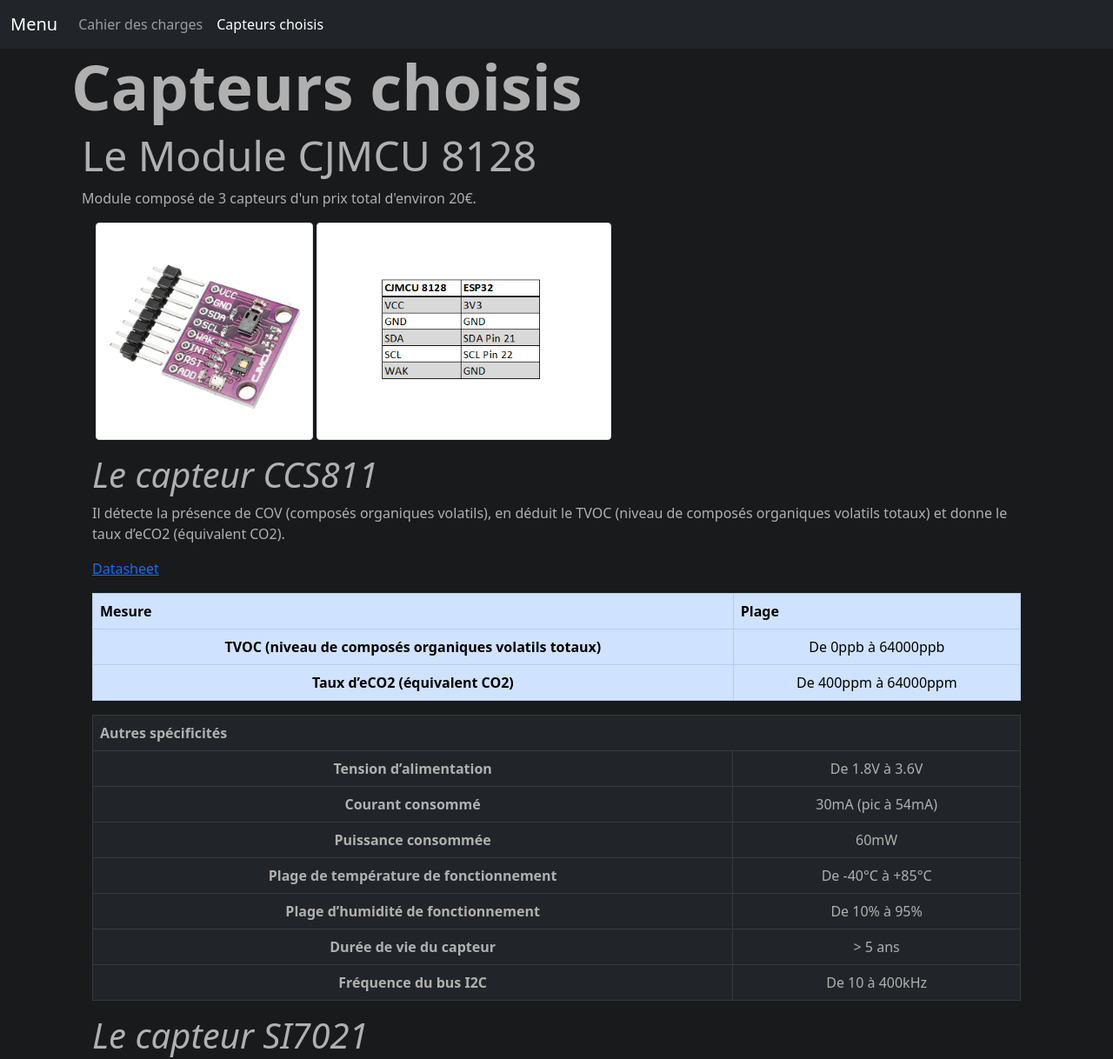
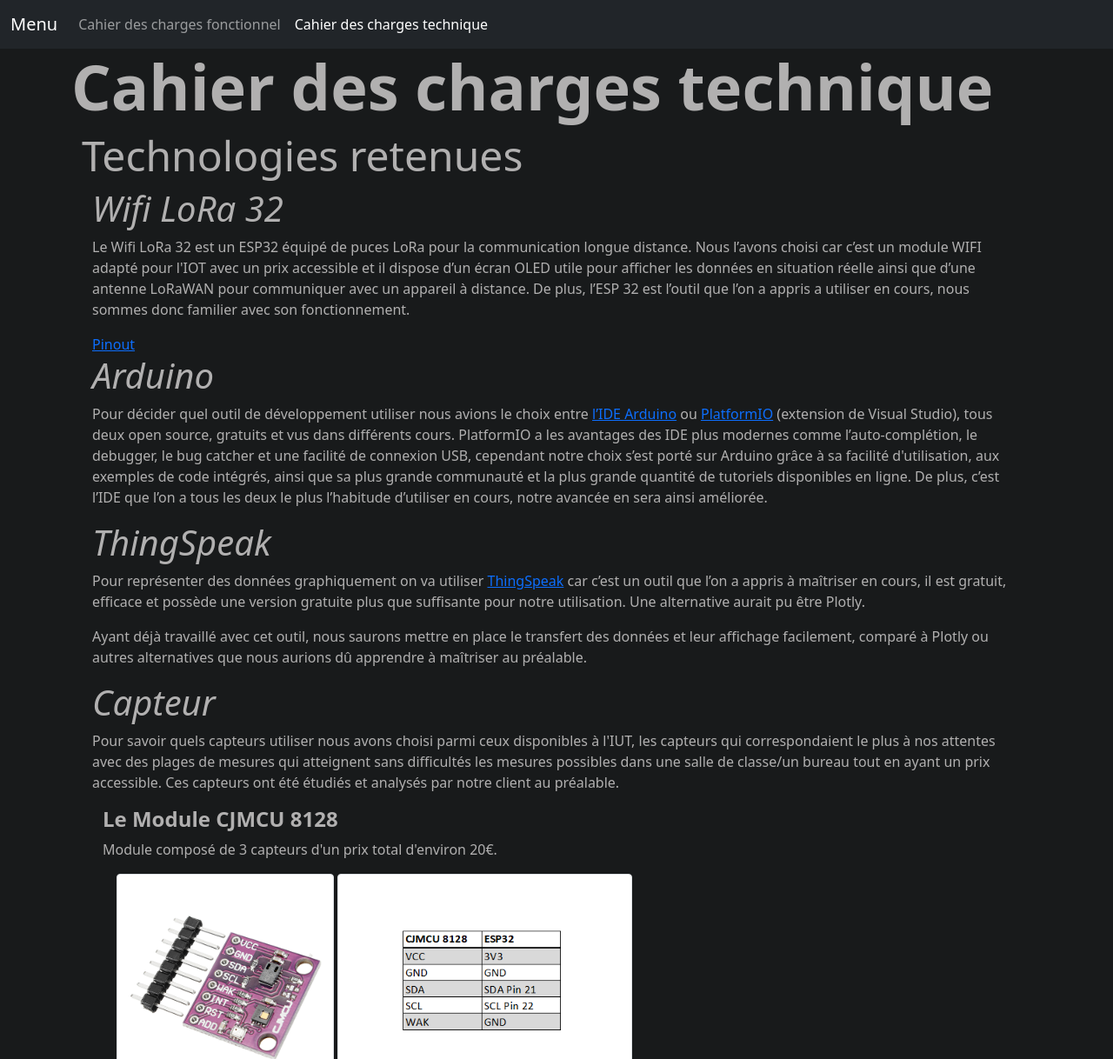
Before and after one commit to schaegis5u/schaegis5u.github.io, a plain HTML site: page capteurs.html in a window 1280 px wide. Shown: the top 1218 px of the page at 87% size. Drawn offline with nearby package versions, Linux system fonts and the light colour scheme.

Commit message:
cahier des charges technique

```diff
--- a/capteurs.html
+++ b/capteurs.html
@@ -1,69 +1,143 @@
 <!doctype html>
 <html lang="en">
+
 <head>
   <!-- Required meta tags -->
   <meta charset="utf-8">
   <meta name="viewport" content="width=device-width, initial-scale=1">
 
   <!-- Bootstrap CSS -->
-    <link href="https://cdn.jsdelivr.net/npm/bootstrap@5.0.2/dist/css/bootstrap.min.css" rel="stylesheet" integrity="sha384-EVSTQN3/azprG1Anm3QDgpJLIm9Nao0Yz1ztcQTwFspd3yD65VohhpuuCOmLASjC" crossorigin="anonymous">
+  <link href="https://cdn.jsdelivr.net/npm/bootstrap@5.0.2/dist/css/bootstrap.min.css" rel="stylesheet"
+    integrity="sha384-EVSTQN3/azprG1Anm3QDgpJLIm9Nao0Yz1ztcQTwFspd3yD65VohhpuuCOmLASjC" crossorigin="anonymous">
 
   <title>Sujet 5 : Ambiance</title>
 </head>
+
 <body class="dark-mode">
   <style>
     .dark-mode {
       background-color: rgb(24, 26, 27);
       color: rgb(177, 176, 176);
     }
+
     .dark-text {
       color: rgb(177, 176, 176);
     }
   </style>
-    <script src="https://cdn.jsdelivr.net/npm/bootstrap@5.0.2/dist/js/bootstrap.bundle.min.js" integrity="sha384-MrcW6ZMFYlzcLA8Nl+NtUVF0sA7MsXsP1UyJoMp4YLEuNSfAP+JcXn/tWtIaxVXM" crossorigin="anonymous"></script>
+  <script src="https://cdn.jsdelivr.net/npm/bootstrap@5.0.2/dist/js/bootstrap.bundle.min.js"
+    integrity="sha384-MrcW6ZMFYlzcLA8Nl+NtUVF0sA7MsXsP1UyJoMp4YLEuNSfAP+JcXn/tWtIaxVXM"
+    crossorigin="anonymous"></script>
 
   <nav class="navbar navbar-expand-lg navbar-dark bg-dark">
     <div class="container-fluid">
       <a class="navbar-brand" href="#">Menu</a>
-        <button class="navbar-toggler" type="button" data-bs-toggle="collapse" data-bs-target="#navbarSupportedContent" aria-controls="navbarSupportedContent" aria-expanded="false" aria-label="Toggle navigation">
+      <button class="navbar-toggler" type="button" data-bs-toggle="collapse" data-bs-target="#navbarSupportedContent"
+        aria-controls="navbarSupportedContent" aria-expanded="false" aria-label="Toggle navigation">
         <span class="navbar-toggler-icon"></span>
       </button>
       <div class="collapse navbar-collapse" id="navbarSupportedContent">
         <ul class="navbar-nav me-auto mb-2 mb-lg-0">
           <li class="nav-item">
-              <a class="nav-link" aria-current="page" href="./index.html">Cahier des charges</a>
+            <a class="nav-link" aria-current="page" href="./index.html">Cahier des charges fonctionnel</a>
           </li>
           <li class="nav-item">
-              <a class="nav-link  active" href="./capteurs.html">Capteurs choisis</a>
+            <a class="nav-link  active" href="./capteurs.html">Cahier des charges technique</a>
           </li>
         </ul>
       </div>
     </div>
   </nav>
 
+
+
+
   <div class="container-sm">
-      <h1 class="display-2 fw-bold">Capteurs choisis</h1>
+    <h1 class="display-2 fw-bold">Cahier des charges technique</h1>
+
+    <!-- Technologies retenues -->
+    <div class="container-sm">
+      <h2 class="display-5">Technologies retenues</h2>
+
+      <!-- Wifi LoRa 32 -->
+      <div class="container-sm">
+        <h3 class="display-6 fst-italic">Wifi LoRa 32</h3>
+        <p>
+          Le Wifi LoRa 32 est un ESP32 équipé de puces LoRa pour la communication longue distance. Nous l’avons choisi
+          car c’est un module WIFI adapté pour l'IOT avec un prix accessible et il dispose d’un écran OLED utile pour
+          afficher les données en situation réelle ainsi que d’une antenne LoRaWAN pour communiquer avec un appareil à
+          distance. De plus, l’ESP 32 est l’outil que l’on a appris a utiliser en cours, nous sommes donc familier avec
+          son fonctionnement.
+        </p>
+        <a href="https://resource.heltec.cn/download/WiFi_LoRa_32/WIFI_LoRa_32_V2.pdf">Pinout</a>
+      </div>
+      <!-- /Wifi LoRa 32 -->
+
+      <!-- Arduino -->
+      <div class="container-sm">
+        <h3 class="display-6 fst-italic">Arduino</h3>
+        <p>
+          Pour décider quel outil de développement utiliser nous avions le choix entre <a
+            href="https://www.arduino.cc/en/Main/Docs">l’IDE Arduino</a> ou <a
+            href="https://docs.platformio.org/en/latest//what-is-platformio.html">PlatformIO</a> (extension de Visual
+          Studio), tous deux open source, gratuits et vus dans différents cours. PlatformIO a les avantages des IDE plus
+          modernes comme l’auto-complétion, le debugger, le bug catcher et une facilité de connexion USB, cependant
+          notre choix s’est porté sur Arduino grâce à sa facilité d'utilisation, aux exemples de code intégrés, ainsi
+          que sa plus grande communauté et la plus grande quantité de tutoriels disponibles en ligne. De plus, c’est
+          l’IDE que l’on a tous les deux le plus l’habitude d’utiliser en cours, notre avancée en sera ainsi améliorée.
+        </p>
+      </div>
+      <!-- /Arduino -->
+
+      <!-- ThingSpeak -->
+      <div class="container-sm">
+        <h3 class="display-6 fst-italic">ThingSpeak</h3>
+        <p>
+          Pour représenter des données graphiquement on va utiliser <a href="https://thingspeak.com/">ThingSpeak</a> car
+          c’est un outil que l’on a appris à maîtriser en cours, il est gratuit, efficace et possède une version
+          gratuite plus que suffisante pour notre utilisation. Une alternative aurait pu être Plotly.
+        </p>
+        <p>
+          Ayant déjà travaillé avec cet outil, nous saurons mettre en place le transfert des données et leur affichage
+          facilement, comparé à Plotly ou autres alternatives que nous aurions dû apprendre à maîtriser au préalable.
+        </p>
+      </div>
+      <!-- /ThingSpeak -->
+
+      <!-- Capteur -->
+      <div class="container-sm">
+        <h3 class="display-6 fst-italic">Capteur</h3>
+        <p>
+          Pour savoir quels capteurs utiliser nous avons choisi parmi ceux disponibles à l'IUT, les capteurs qui
+          correspondaient le plus à nos attentes avec des plages de mesures qui atteignent sans difficultés les mesures
+          possibles dans une salle de classe/un bureau tout en ayant un prix accessible. Ces capteurs ont été étudiés et
+          analysés par notre client au préalable.
+        </p>
 
         <!-- CJMCU 8128 -->
         <div class="container-sm">
-        <h2 class="display-5">Le Module CJMCU 8128</h2>
+          <h4 class="fw-bold">Le Module CJMCU 8128</h4>
           <p>
             Module composé de 3 capteurs d'un prix total d'environ 20€.
           </p>
 
           <div class="m-3">
-          <img class="img-responsive mw-100 img-thumbnail" style="max-height: 250px;" src="./images/CJMCU8128.jpg" alt="capteur CJMCU 8128">
-          <img class="img-responsive mw-100 img-thumbnail" style="max-height: 250px;" src="./images/CJMCU8128-pinout.PNG" alt="pinout du capteur CJMCU 8128">
+            <img class="img-responsive mw-100 img-thumbnail" style="max-height: 250px;" src="./images/CJMCU8128.jpg"
+              alt="capteur CJMCU 8128">
+            <img class="img-responsive mw-100 img-thumbnail" style="max-height: 250px;"
+              src="./images/CJMCU8128-pinout.PNG" alt="pinout du capteur CJMCU 8128">
           </div>
 
           <!-- CJMCU 8128 -> CCS811 -->
           <div class="container-sm">
-          <h3 class="display-6 fst-italic">Le capteur CCS811</h3>
+            <h5 class="text-decoration-underline">Le capteur CCS811</h5>
             <p>
-            Il détecte la présence de COV (composés organiques volatils), en déduit le TVOC (niveau de composés organiques volatils totaux) et donne le taux d’eCO2 (équivalent CO2).
+              Il détecte la présence de COV (composés organiques volatils), en déduit le TVOC (niveau de composés
+              organiques
+              volatils totaux) et donne le taux d’eCO2 (équivalent CO2).
             </p>
 
-          <a href="https://www.sciosense.com/wp-content/uploads/2020/01/SC-001232-DS-2-CCS811B-Datasheet-Revision-2.pdf">Datasheet</a>
+            <a
+              href="https://www.sciosense.com/wp-content/uploads/2020/01/SC-001232-DS-2-CCS811B-Datasheet-Revision-2.pdf">Datasheet</a>
 
             <table class="table table-bordered table-primary mt-3">
               <thead>
@@ -72,11 +146,11 @@
                   <th>Plage</th>
                 </tr>
               </thead>
-            <tbody class ="text-center">
+              <tbody class="text-center">
                 <th>TVOC (niveau de composés organiques volatils totaux)</th>
                 <td>De 0ppb à 64000ppb</td>
               </tbody>
-            <tbody class ="text-center">
+              <tbody class="text-center">
                 <th>Taux d’eCO2 (équivalent CO2)</th>
                 <td>De 400ppm à 64000ppm</td>
               </tbody>
@@ -88,31 +162,31 @@
                   <th colspan="2">Autres spécificités</th>
                 </tr>
               </thead>
-            <tbody class ="text-center">
+              <tbody class="text-center">
                 <th>Tension d’alimentation</th>
                 <td>De 1.8V à 3.6V</td>
               </tbody>
-            <tbody class ="text-center">
+              <tbody class="text-center">
                 <th>Courant consommé</th>
                 <td>30mA (pic à 54mA)</td>
               </tbody>
-            <tbody class ="text-center">
+              <tbody class="text-center">
                 <th>Puissance consommée</th>
                 <td>60mW</td>
               </tbody>
-            <tbody class ="text-center">
+              <tbody class="text-center">
                 <th>Plage de température de fonctionnement</th>
                 <td>De -40°C à +85°C</td>
               </tbody>
-            <tbody class ="text-center">
+              <tbody class="text-center">
                 <th>Plage d’humidité de fonctionnement</th>
                 <td>De 10% à 95%</td>
               </tbody>
-            <tbody class ="text-center">
+              <tbody class="text-center">
                 <th>Durée de vie du capteur</th>
                 <td>> 5 ans</td>
               </tbody>
-            <tbody class ="text-center">
+              <tbody class="text-center">
                 <th>Fréquence du bus I2C</th>
                 <td>De 10 à 400kHz</td>
               </tbody>
@@ -121,7 +195,7 @@
 
           <!-- CJMCU 8128 -> SI7021 -->
           <div class="container-sm">
-          <h3 class="display-6 fst-italic">Le capteur SI7021</h3>
+            <h5 class="text-decoration-underline">Le capteur SI7021</h5>
             <p>
               Il mesure la température et l’humidité.
             </p>
@@ -136,12 +210,12 @@
                   <th>Précision</th>
                 </tr>
               </thead>
-            <tbody class ="text-center">
+              <tbody class="text-center">
                 <th>Température</th>
                 <td>De -10°C à + 85°C</td>
                 <td>± 0.4 ° C</td>
               </tbody>
-            <tbody class ="text-center">
+              <tbody class="text-center">
                 <th>Humidité</th>
                 <td>De 0% à 100%</td>
                 <td>± 3% jusqu’à 80%</td>
@@ -154,27 +228,27 @@
                   <th colspan="2">Autres spécificités</th>
                 </tr>
               </thead>
-            <tbody class ="text-center">
+              <tbody class="text-center">
                 <th>Tension d’alimentation</th>
                 <td>De 1.9V à 3.6V</td>
               </tbody>
-            <tbody class ="text-center">
+              <tbody class="text-center">
                 <th>Courant consommé</th>
                 <td>150μA / 60nA en veille</td>
               </tbody>
-            <tbody class ="text-center">
+              <tbody class="text-center">
                 <th>Plage de température de fonctionnement</th>
                 <td>De –40°C à +125°C</td>
               </tbody>
-            <tbody class ="text-center">
+              <tbody class="text-center">
                 <th>Plage d’humidité de fonctionnement</th>
                 <td>De 0% à 100%</td>
               </tbody>
-            <tbody class ="text-center">
+              <tbody class="text-center">
                 <th>Durée de vie du capteur</th>
                 <td>> 8 ans</td>
               </tbody>
-            <tbody class ="text-center">
+              <tbody class="text-center">
                 <th>Fréquence du bus I2C</th>
                 <td>Jusqu’à 400kHz</td>
               </tbody>
@@ -183,7 +257,7 @@
 
           <!-- CJMCU 8128 -> BMP280 -->
           <div class="container-sm">
-          <h3 class="display-6 fst-italic">Le capteur BMP280</h3>
+            <h5 class="text-decoration-underline">Le capteur BMP280</h5>
             <p>
               Il mesure la température et la pression barométrique.
             </p>
@@ -198,12 +272,12 @@
                   <th>Précision</th>
                 </tr>
               </thead>
-            <tbody class ="text-center">
+              <tbody class="text-center">
                 <th>Température</th>
                 <td>De -40°C à + 85°C</td>
                 <td>± 1.0°C</td>
               </tbody>
-            <tbody class ="text-center">
+              <tbody class="text-center">
                 <th>Pression barométrique</th>
                 <td>De 300 à 1100 hPa</td>
                 <td>± 1 hPa</td>
@@ -216,28 +290,28 @@
                   <th colspan="2">Autres spécificités</th>
                 </tr>
               </thead>
-            <tbody class ="text-center">
+              <tbody class="text-center">
                 <th>Tension d’alimentation</th>
                 <td>De 1.2V à 3.6V </td>
               </tbody>
-            <tbody class ="text-center">
+              <tbody class="text-center">
                 <th>Courant consommé</th>
                 <td>~2.8µA (pic à 720µA pendant la mesure de pression) et ~325µA pendant la mesure de température
                 </td>
               </tbody>
-            <tbody class ="text-center">
+              <tbody class="text-center">
                 <th>Plage de température de fonctionnement</th>
                 <td>De -40°C à +85°C</td>
               </tbody>
-            <tbody class ="text-center">
+              <tbody class="text-center">
                 <th>Plage de pression de fonctionnement</th>
                 <td>De 300 hPa à 1100 hPa</td>
               </tbody>
-            <tbody class ="text-center">
+              <tbody class="text-center">
                 <th>Plage d’humidité de fonctionnement</th>
                 <td>De 0% à 100%</td>
               </tbody>
-            <tbody class ="text-center">
+              <tbody class="text-center">
                 <th>Fréquence du bus I2C</th>
                 <td>Jusqu’à 3.4MHz</td>
               </tbody>
@@ -249,15 +323,17 @@
 
         <!-- BH1750 -->
         <div class="container-sm">
-        <h2 class="display-5">Le capteur BH1750</h2>
+          <h4 class="fw-bold">Le capteur BH1750</h4>
 
           <p>
             Il mesure la luminosité et a un prix d'environ 3€.
           </p>
 
           <div class="m-3">
-          <img class="img-responsive mw-100 img-thumbnail" style="max-height: 250px;" src="./images/BH1750.jpg" alt="capteur BH 1750">
-          <img class="img-responsive mw-100 img-thumbnail" style="max-height: 250px;" src="./images/BH1750-pinout.png" alt="pinout ducapteur BH 1750">
+            <img class="img-responsive mw-100 img-thumbnail" style="max-height: 250px;" src="./images/BH1750.jpg"
+              alt="capteur BH 1750">
+            <img class="img-responsive mw-100 img-thumbnail" style="max-height: 250px;" src="./images/BH1750-pinout.png"
+              alt="pinout ducapteur BH 1750">
           </div>
 
           <a href="https://components101.com/sites/default/files/component_datasheet/BH1750.pdf">Datasheet</a>
@@ -270,7 +346,7 @@
                 <th>Précision</th>
               </tr>
             </thead>
-          <tbody class ="text-center">
+            <tbody class="text-center">
               <th>Luminosité</th>
               <td>De 1 Lx à 65535 Lx</td>
               <td>Plusieurs choix : 0.5 Lx, 1 Lx ou 4 Lx</td>
@@ -283,23 +359,23 @@
                 <th colspan="2">Autres spécificités</th>
               </tr>
             </thead>
-          <tbody class ="text-center">
+            <tbody class="text-center">
               <th>Tension d’alimentation</th>
               <td>De 2.4V à 3.6V</td>
             </tbody>
-          <tbody class ="text-center">
+            <tbody class="text-center">
               <th>Courant consommé</th>
               <td>120µA (max 190 μA)</td>
             </tbody>
-          <tbody class ="text-center">
+            <tbody class="text-center">
               <th>Plage de température de fonctionnement</th>
               <td>De -40°C à +85°C</td>
             </tbody>
-          <tbody class ="text-center">
+            <tbody class="text-center">
               <th>Plage d’humidité de fonctionnement</th>
               <td>De 0% à 85%</td>
             </tbody>
-          <tbody class ="text-center">
+            <tbody class="text-center">
               <th>Fréquence du bus I2C</th>
               <td>400KHz</td>
             </tbody>
@@ -310,15 +386,17 @@
 
         <!-- AM312 -->
         <div class="container-sm">
-        <h2 class="display-5">Le capteur AM312</h2>
+          <h4 class="fw-bold">Le capteur AM312</h4>
 
           <p>
             Il détecte le mouvement et a un prix d'environ 2€.
           </p>
 
           <div class="m-3">
-          <img class="img-responsive mw-100 img-thumbnail" style="max-height: 250px;" src="./images/AM312.PNG" alt="capteur AM 312">
-          <img class="img-responsive mw-100 img-thumbnail" style="max-height: 250px;" src="./images/AM312-pinout.jpg" alt="pinout du capteur AM 312">
+            <img class="img-responsive mw-100 img-thumbnail" style="max-height: 250px;" src="./images/AM312.PNG"
+              alt="capteur AM 312">
+            <img class="img-responsive mw-100 img-thumbnail" style="max-height: 250px;" src="./images/AM312-pinout.jpg"
+              alt="pinout du capteur AM 312">
           </div>
 
           <a href="https://robojax.com/products/files/robojax_am312_pir_motion_sensor_datasheet.pdf">Datasheet</a>
@@ -331,10 +409,11 @@
                 <th>Angle</th>
               </tr>
             </thead>
-          <tbody class ="text-center">
+            <tbody class="text-center">
               <th>Mouvement</th>
               <td>Jusqu’à 3 - 5 m</td>
-            <td>< 100°</td>
+              <td>
+                < 100°</td>
             </tbody>
           </table>
 
@@ -344,15 +423,15 @@
                 <th colspan="2">Autres spécificités</th>
               </tr>
             </thead>
-          <tbody class ="text-center">
+            <tbody class="text-center">
               <th>Tension d’alimentation</th>
               <td>De 2.4V à 3.6V</td>
             </tbody>
-          <tbody class ="text-center">
+            <tbody class="text-center">
               <th>Courant consommé</th>
-            <td>De 12 μA  à 20 μA </td>
+              <td>De 12 μA à 20 μA </td>
             </tbody>
-          <tbody class ="text-center">
+            <tbody class="text-center">
               <th>Plage de température de fonctionnement</th>
               <td>De -20°C à +85°C</td>
             </tbody>
@@ -364,15 +443,17 @@
 
         <!-- MAX4466 -->
         <div class="container-sm">
-        <h2 class="display-5">Le capteur MAX4466</h2>
+          <h4 class="fw-bold">Le capteur MAX4466</h4>
 
           <p>
             Il détecte le son et a un prix d'environ 1€.
           </p>
 
           <div class="m-3">
-          <img class="img-responsive mw-100 img-thumbnail" style="max-height: 250px;" src="./images/MAX4466.PNG" alt="capteur MAX 4466">
-          <img class="img-responsive mw-100 img-thumbnail" style="max-height: 250px;" src="./images/MAX4466-pinout.PNG" alt="pinout du capteur MAX 4466">
+            <img class="img-responsive mw-100 img-thumbnail" style="max-height: 250px;" src="./images/MAX4466.PNG"
+              alt="capteur MAX 4466">
+            <img class="img-responsive mw-100 img-thumbnail" style="max-height: 250px;"
+              src="./images/MAX4466-pinout.PNG" alt="pinout du capteur MAX 4466">
           </div>
 
           <a href="https://datasheets.maximintegrated.com/en/ds/MAX4465-MAX4469.pdf">Datasheet</a>
@@ -383,15 +464,15 @@
                 <th colspan="2">Spécificités</th>
               </tr>
             </thead>
-          <tbody class ="text-center">
+            <tbody class="text-center">
               <th>Tension d’alimentation</th>
               <td>De 2.4 V à 5.5 V</td>
             </tbody>
-          <tbody class ="text-center">
+            <tbody class="text-center">
               <th>Courant consommé</th>
               <td>24 µA (maximum 48 µA) </td>
             </tbody>
-          <tbody class ="text-center">
+            <tbody class="text-center">
               <th>Plage de température de fonctionnement</th>
               <td>De -40°C à +85°C</td>
             </tbody>
@@ -400,7 +481,16 @@
         </div>
         <!-- /AM312 -->
 
+
+
+      </div>
+      <!-- /Capteur -->
+
+    </div>
+    <!-- /Technologies retenues -->
+
   </div>
 
 </body>
+
 </html>
```
Also changed, not shown: index.html (+2 -2 lines). Lines whose indentation alone changed are shown as unchanged.
